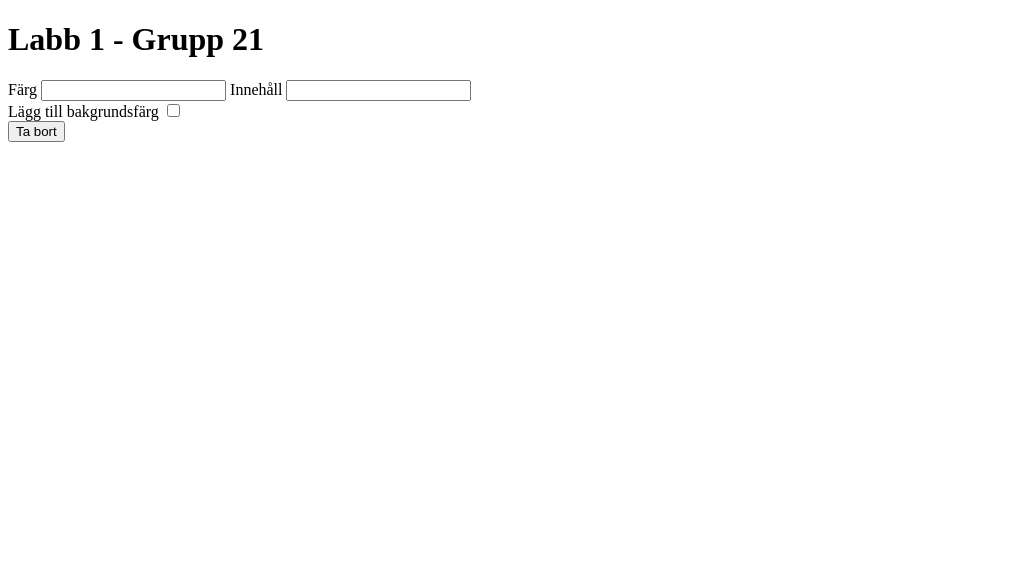
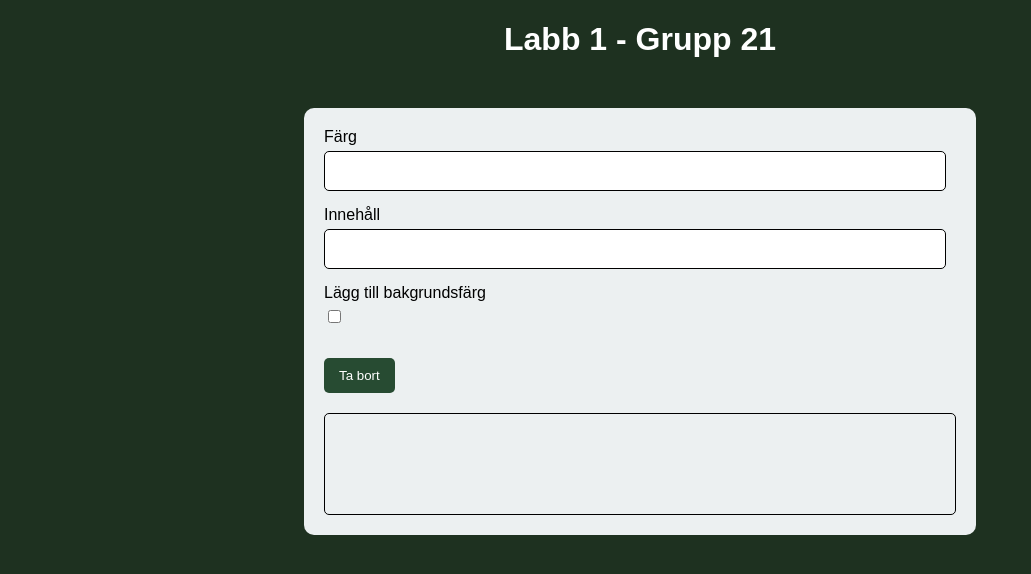
Before and after one commit to LinaGroth/GIK339--Grupp21--labb1, a plain HTML site: page index.html in a window 1280 px wide. Shown: the whole page, without its empty margins (0-1031 px from the left). Drawn offline with Linux system fonts and the light colour scheme.

Commit message:
Update index.html
mer styling

```diff
--- a/index.html
+++ b/index.html
@@ -4,6 +4,63 @@
     <meta charset="UTF-8">
     <meta name="viewport" content="width=device-width, initial-scale=1.0">
     <title>Grupp 21 - Labb1</title>
+    <style>
+        body {
+                 font-family: Arial, sans-serif;
+                 background-color: #1e3120;
+                 color: #000;
+             }
+             .container {
+                 width: 50%;
+                 margin: 50px auto;
+                 background-color: #ecf0f1;
+                 padding: 20px;
+                 border-radius: 10px;
+             }
+             h1 {
+                 text-align: center;
+                 color:#fff
+             }
+             .textfield {
+                 margin-bottom: 15px;
+             }
+             label {
+                 display: block;
+                 margin-bottom: 5px;
+                 color:#000
+             }
+             input[type="text"], textarea {
+                 width: 95%;
+                 padding: 10px;
+                 font-size: 16px;
+                 border: 1px solid #000;
+                 border-radius: 5px;
+             }
+             button {
+                 background-color: #274b32;
+                 color: white;
+                 padding: 10px 15px;
+                 border: none;
+                 margin-top: 20px;
+                 border-radius: 5px;
+                 cursor: pointer;
+             }
+             button:hover {
+                 background-color: #6b886b;
+             }
+             .emptyBox {
+                 margin-top: 20px;
+                 padding: 50px;
+                 border-radius: 5px;
+                 text-align: center;
+                 border: 1px solid #000;
+                 border-radius: 5px;
+             }
+
+             .checkbox {
+                 margin-bottom: 15px;
+             }
+         </style>
 </head>
 <body>
     <h1> Labb 1 - Grupp 21</h1>
```
